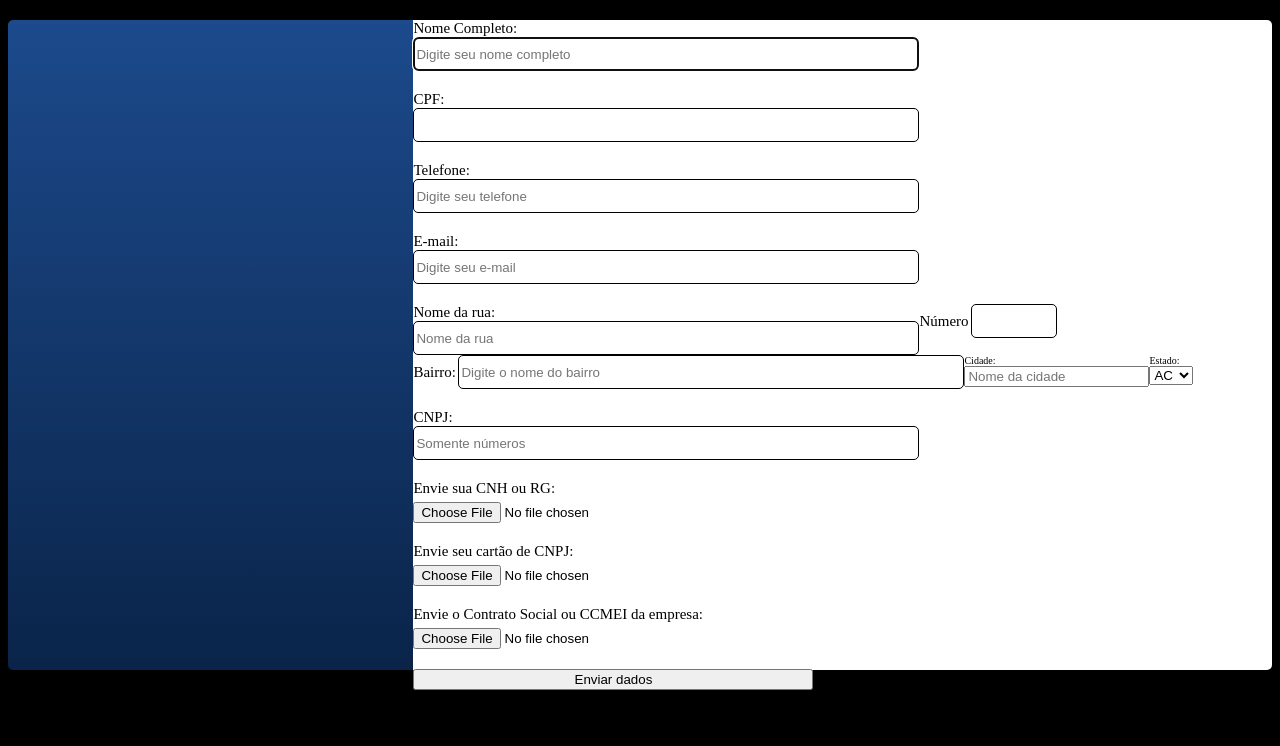
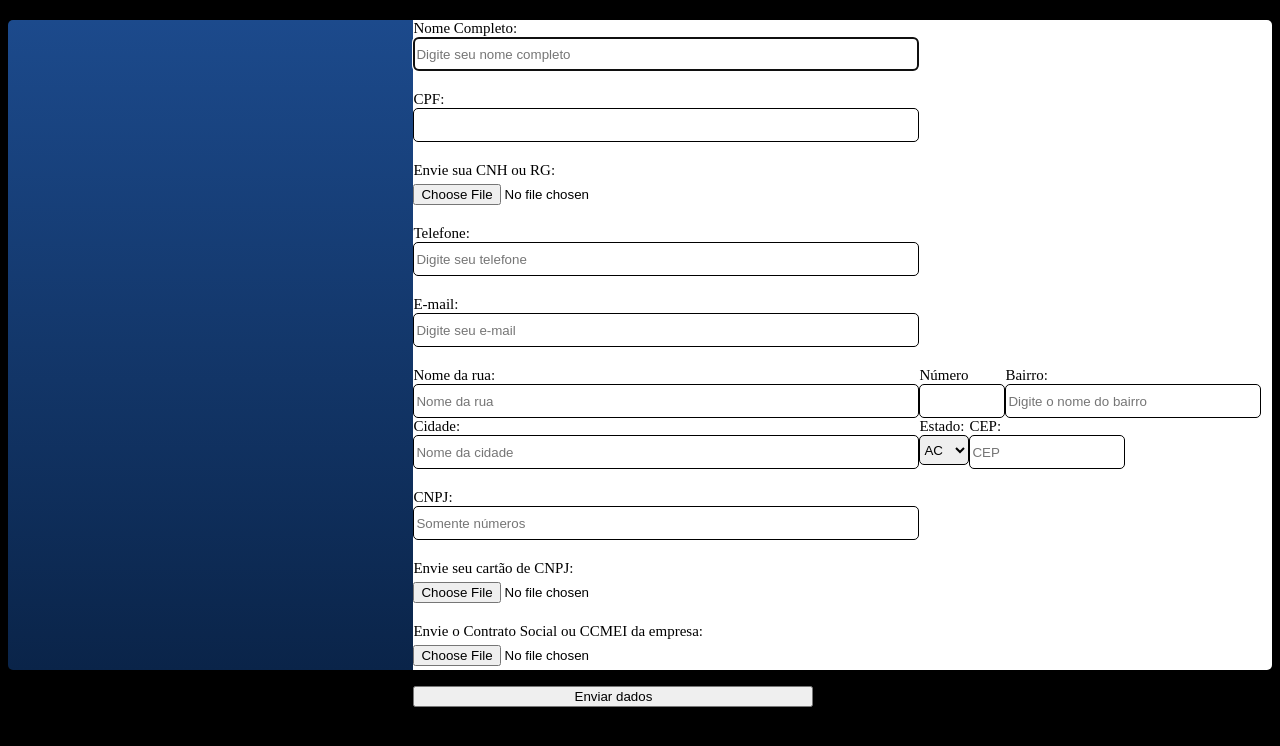
Before and after one commit to leandrocaronelanschi/siteformidentifica, a plain HTML site: page frontend/formulario.html in a window 1280 px wide. Drawn offline with Linux system fonts and the light colour scheme; a web font is replaced by a local one.

Commit message:
[feat] Organização de layout

```diff
--- a/frontend/formulario.css
+++ b/frontend/formulario.css
@@ -59,7 +59,10 @@ body {
 #label-cnh,
 #label-rua,
 #label-bairro,
-#label-numero {
+#label-numero,
+#label-cidade,
+#label-estado,
+#label-cep {
   font-family: "WorksSans";
   font-size: 1.5rem;
 }
@@ -69,7 +72,10 @@ body {
 #input-tel,
 #input-email,
 #input-cnpj,
-#input-rua
+#input-rua,
+#input-cidade
+
+
 /* #input-cartao-cnpj,
 #input-contrato-social,
 #input-cnh*/ {
@@ -80,7 +86,7 @@ body {
 }
 
 #input-bairro {
-  width: 50rem;
+  width: 25rem;
   height: 3rem;
   border: solid 0.15rem black;
   border-radius: 0.5rem;
@@ -88,6 +94,21 @@ body {
 
 #input-numero {
 width: 8rem;
+  height: 3rem;
+  border: solid 0.15rem black;
+  border-radius: 0.5rem;
+
+}
+
+#select-estado {
+  width: 5rem;
+  height: 3rem;
+  border: solid 0.15rem black;
+  border-radius: 0.5rem;
+}
+
+#input-cep {
+width: 15rem;
   height: 3rem;
   border: solid 0.15rem black;
   border-radius: 0.5rem;
@@ -112,11 +133,12 @@ width: 8rem;
 
 #container-endereco {
   display: flex;
+  flex-direction: row;
   flex-wrap: wrap;
 }
 
-#container-rua, #container-numero #container-bairro,
-#container-cidade, #container-estado {
+#container-rua, #container-numero, #container-bairro,
+#container-cidade, #container-estado, #container-cep {
   display: flex;
   flex-direction: column;
 }
--- a/frontend/formulario.html
+++ b/frontend/formulario.html
@@ -26,6 +26,11 @@
           <div id="container-cpf">
             <label for="input-cpf" id="label-cpf">CPF:</label>
             <input class="cpf-input" id="input-cpf" type="tel" />
+          </div>
+
+          <div id="container-cnh">
+            <label for="input-cnh" id="label-cnh">Envie sua CNH ou RG:</label>
+            <input type="file" name="cnh" id="input-cnh" required />
           </div>
 
           <div id="container-telefone">
@@ -92,6 +97,17 @@
               <label for="select-estado" id="label-estado">Estado:</label>
               <select name="estado" id="select-estado"></select>
             </div>
+
+            <div id="container-cep">
+              <label for="input-cep" id="label-cep">CEP:</label>
+              <input
+                type="number"
+                name="cep"
+                id="input-cep"
+                placeholder="CEP"
+                required
+              />
+            </div>
           </div>
 
           <div id="container-cnpj">
@@ -105,10 +121,7 @@
             />
           </div>
 
-          <div id="container-cnh">
-            <label for="input-cnh" id="label-cnh">Envie sua CNH ou RG:</label>
-            <input type="file" name="cnh" id="input-cnh" required />
-          </div>
+
 
           <div id="container-cartao-cnpj">
             <label for="input-cnpj" id="label-cartao-cnpj"
```
